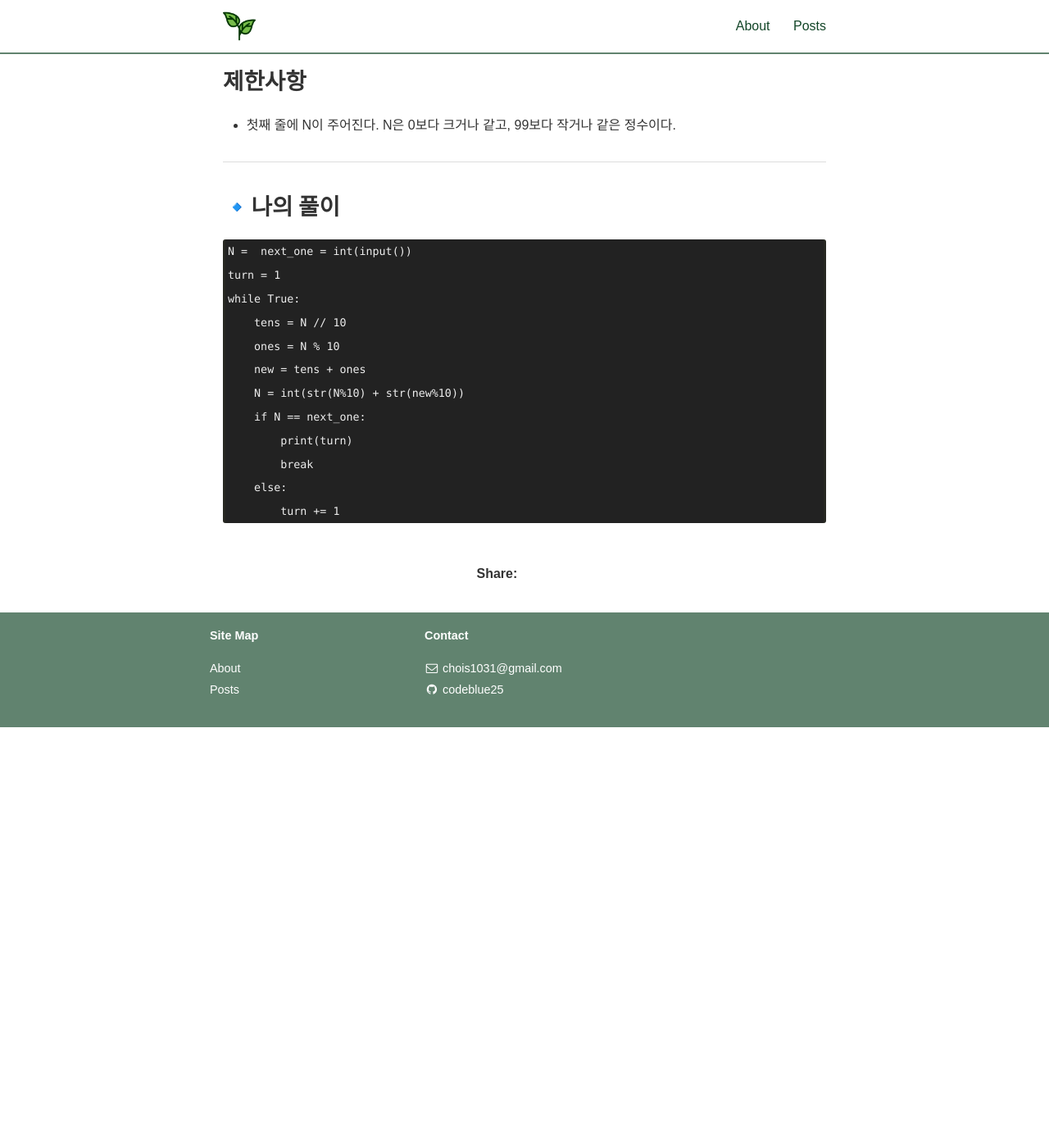
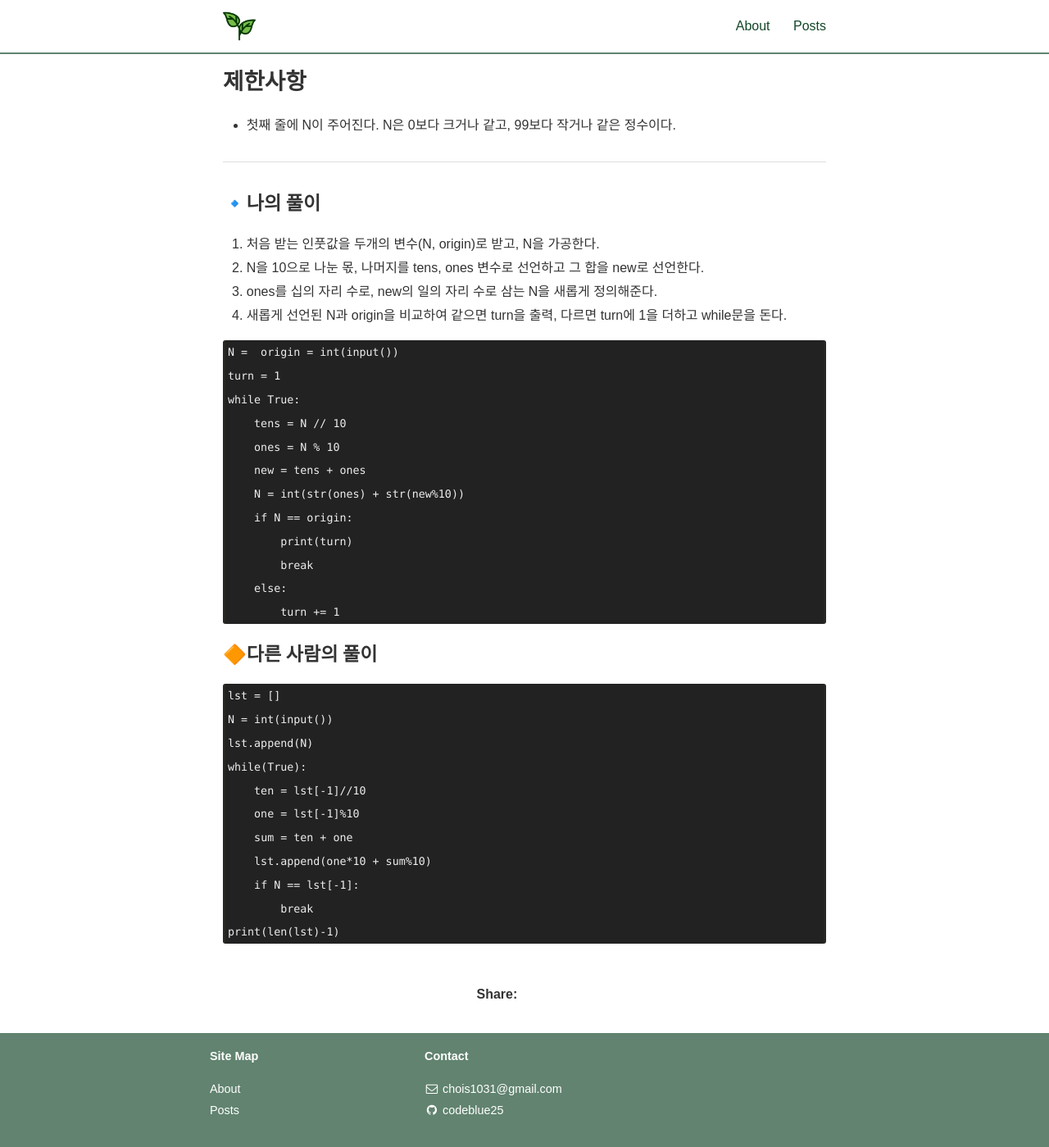
Before and after one commit to codeblue25/codeblue25.github.io, a Jekyll site: the page built from _posts/2021-06-28-boj.md, in a window 1280 px wide and 1400 px high, scrolled down 550 px. Shown: the whole window at 82% size. Built offline with Jekyll 4.4.1, drawn with Linux system fonts in a browser that asks for light colours; nearby versions of some CDN libraries; some web fonts are replaced; a style sheet for code colours, icons or effects is not loaded; before the commit the page ends 1437 px from its top, so only the background shows below that.

Commit message:
백준 더하기 사이클 설명 추가
내 풀이 설명, 다른사람 풀이 추가

````diff
--- a/_posts/2021-06-28-boj.md
+++ b/_posts/2021-06-28-boj.md
@@ -19,19 +19,40 @@ N이 주어졌을 때, N의 사이클의 길이를 구하는 프로그램을 작
 
 ---
 
-<h2>🔹나의 풀이</h2>
+<h3>🔹나의 풀이</h3>
+
+1. 처음 받는 인풋값을 두개의 변수(N, origin)로 받고, N을 가공한다.
+2. N을 10으로 나눈 몫, 나머지를 tens, ones 변수로 선언하고 그 합을 new로 선언한다.
+3. ones를 십의 자리 수로, new의 일의 자리 수로 삼는 N을 새롭게 정의해준다.
+4. 새롭게 선언된 N과 origin을 비교하여 같으면 turn을 출력, 다르면 turn에 1을 더하고 while문을 돈다.
 
 ```python
-N =  next_one = int(input())
+N =  origin = int(input())
 turn = 1
 while True:
     tens = N // 10
     ones = N % 10
     new = tens + ones
-    N = int(str(N%10) + str(new%10))
-    if N == next_one:
+    N = int(str(ones) + str(new%10))
+    if N == origin:
         print(turn)
         break
     else:
         turn += 1
 ```
+
+<h3>🔶다른 사람의 풀이</h3>
+
+```python
+lst = []
+N = int(input())
+lst.append(N)
+while(True):
+    ten = lst[-1]//10
+    one = lst[-1]%10
+    sum = ten + one
+    lst.append(one*10 + sum%10)
+    if N == lst[-1]:
+        break
+print(len(lst)-1)
+```
````
